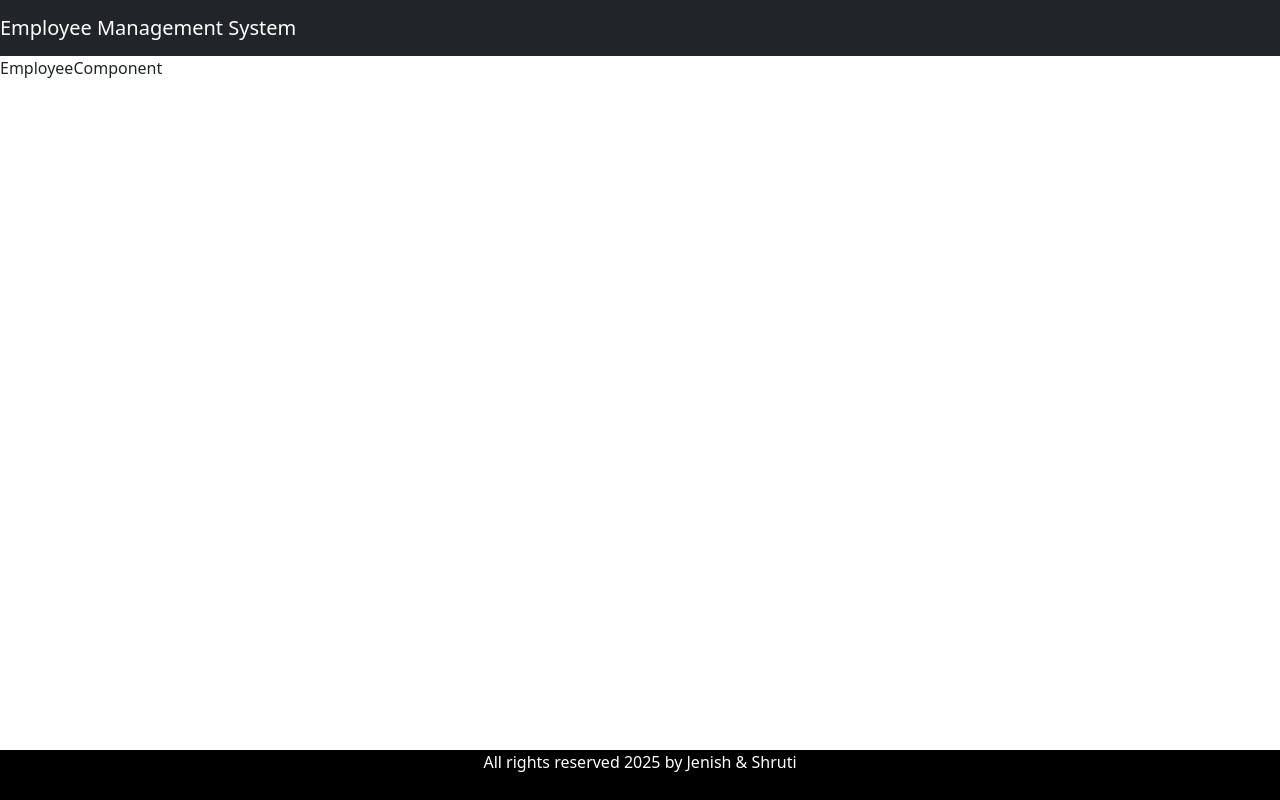
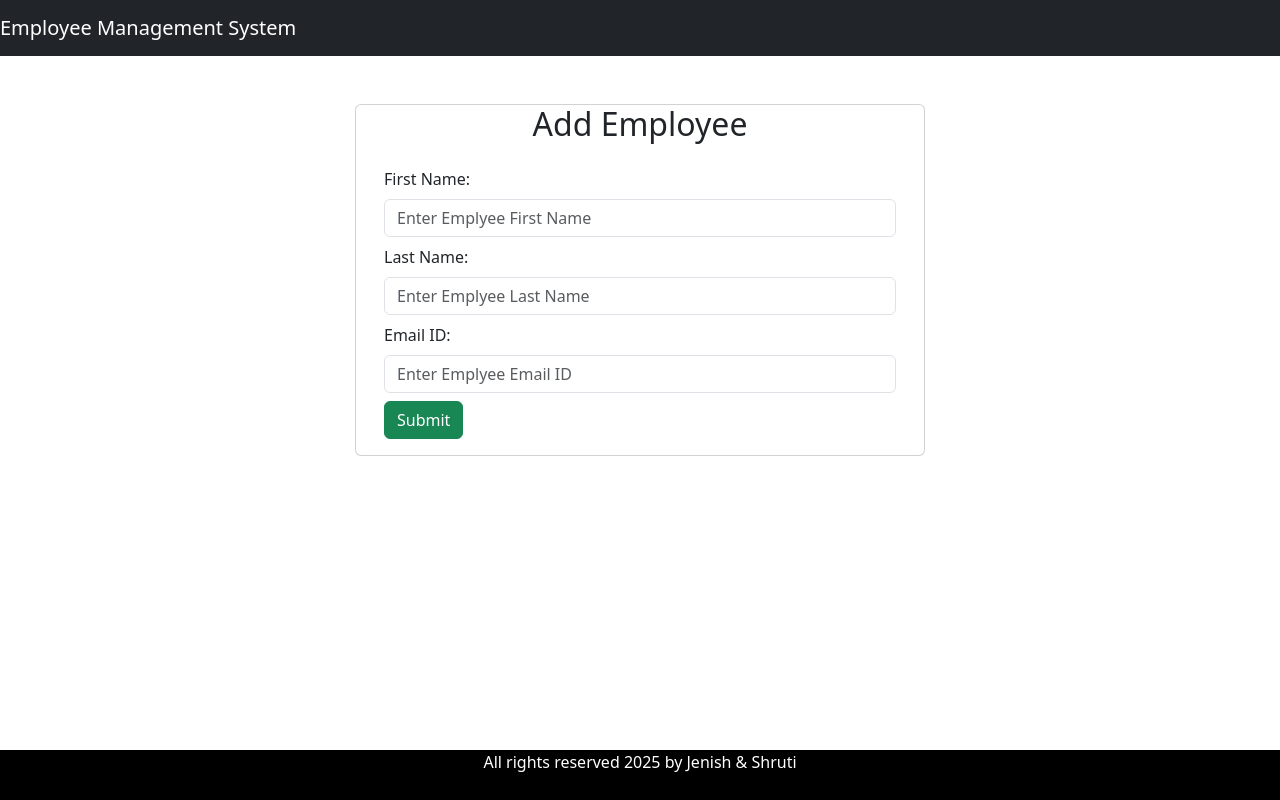
Before and after one commit to Shrutipavasiya/-WebApp-Spring-Boot-React, a React (Vite) app in the folder ems-frontend/: page /add-employee in a window 1280 px wide. Built offline with nearby package versions, Linux system fonts and the light colour scheme.

Commit message:
Employee form handling

```diff
--- a/ems-frontend/src/components/EmployeeComponent.jsx
+++ b/ems-frontend/src/components/EmployeeComponent.jsx
@@ -1,8 +1,74 @@
-import React from 'react'
+import React, { useState } from 'react'
 
 const EmployeeComponent = () => {
+
+    const [firstName, setFirstName] = useState('')
+    const [lastName, setLastName] = useState('')
+    const [email, setEmail] = useState('')
+
+    // const handleFirstName = (e) => setFirstName(e.target.value);
+
+    // const handleLastName = (e) => setLastName(e.target.value);
+
+    // const handleEmail = (e) => setEmail(e.target.value);
+
+    function saveEmployee(e){
+        e.preventDefault();
+
+        const employee = {firstName, lastName, email}
+        console.log(employee)
+    }
+
   return (
-    <div>EmployeeComponent</div>
+    <div className='container'>
+        <br /><br />
+        <div className='row'>
+            <div className="card col-md-6 offset-md-3 offset-md-3">
+                <h2 className='text-center'>Add Employee</h2>
+                <div className="card-body">
+                    <form>
+                        <div className="form-group mb-2">
+                            <label className="form-label">First Name:</label>
+                            <input
+                                type="text"
+                                placeholder='Enter Emplyee First Name'
+                                name='firstName'
+                                value={firstName}
+                                className='form-control'
+                                onChange={(e) => setFirstName(e.target.value)}
+                            />
+                        </div>
+
+                        <div className="form-group mb-2">
+                            <label className="form-label">Last Name:</label>
+                            <input
+                                type="text"
+                                placeholder='Enter Emplyee Last Name'
+                                name='lastName'
+                                value={lastName}
+                                className='form-control'
+                                onChange={(e) => setLastName(e.target.value)}
+                            />
+                        </div>
+
+                        <div className="form-group mb-2">
+                            <label className="form-label">Email ID:</label>
+                            <input
+                                type="text"
+                                placeholder='Enter Emplyee Email ID'
+                                name='email'
+                                value={email}
+                                className='form-control'
+                                onChange={(e) => setEmail(e.target.value)}
+                            />
+                        </div>
+
+                        <button className="btn btn-success" onClick={saveEmployee}>Submit</button>
+                    </form>
+                </div>
+            </div>
+        </div>
+    </div>
   )
 }
 
```
